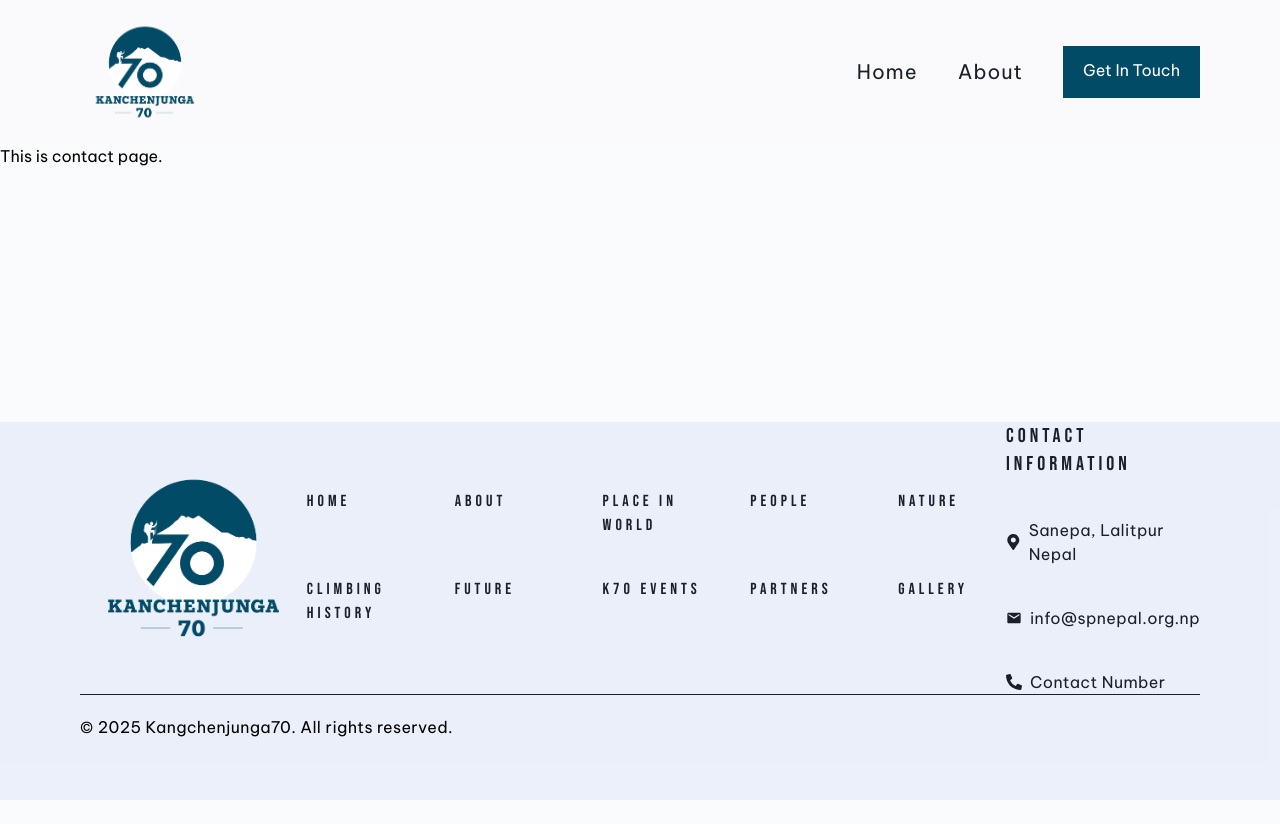
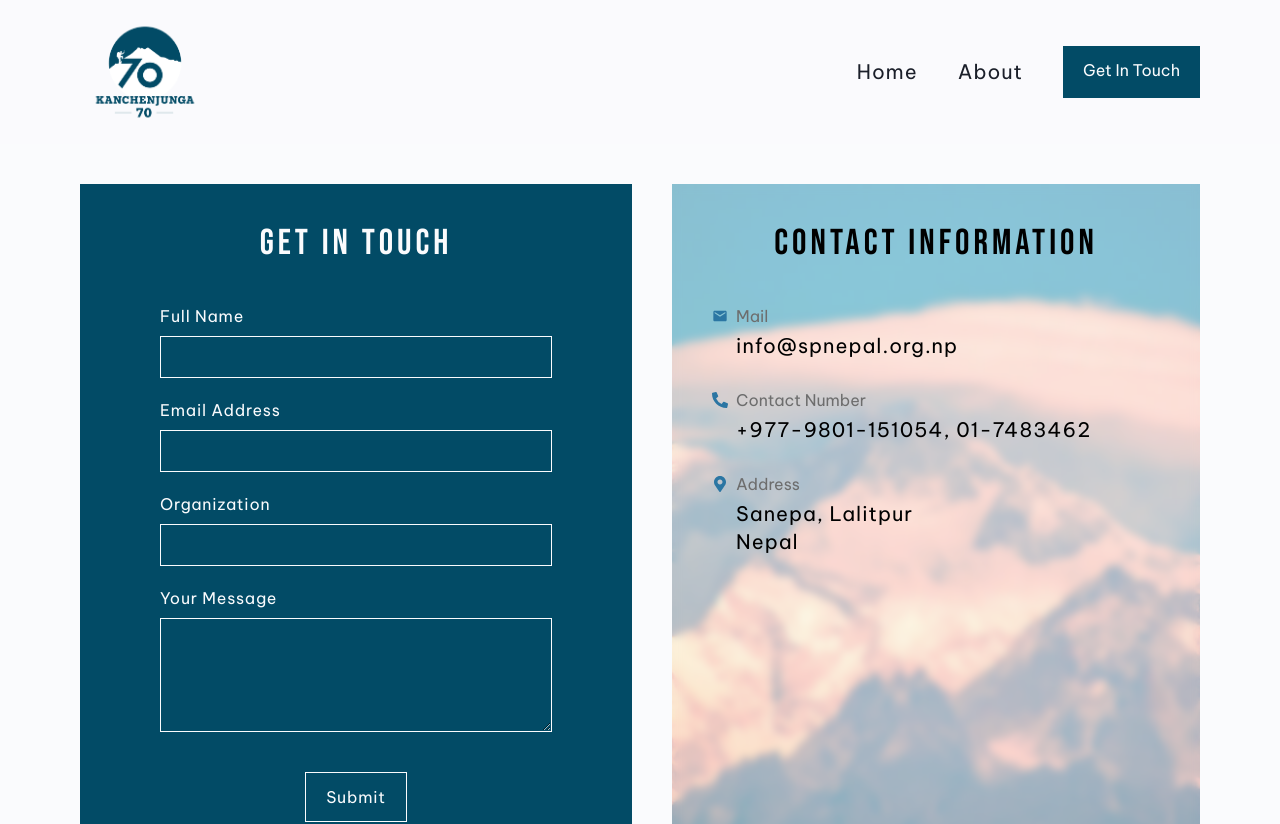
Before and after one commit to Mandalabs-LLC/K70-website, a Next.js app: page /contact in a window 1280 px wide. Shown: the top 824 px of the page. Before the commit the page ends 800 px from the top, so only its background shows below. Built offline with nearby package versions, Linux system fonts and the light colour scheme.

Commit message:
feat: contact page

```diff
--- a/src/app/contact/page.tsx
+++ b/src/app/contact/page.tsx
@@ -1,9 +1,12 @@
+import ContactDetails from '@/components/Contact/ContactDetails'
+import ContactForm from '@/components/Contact/ContactForm'
 import React,{FC} from 'react'
 
 const page:FC = () => {
   return (
-    <div>
-      This is contact page.
+    <div className='flex px-20 pb-20 pt-10 gap-10'>
+      <ContactForm/>
+      <ContactDetails/>
     </div>
   )
 }
--- a/src/app/page.tsx
+++ b/src/app/page.tsx
@@ -1,3 +1,4 @@
+import ContactSection from "@/components/Contact/ContactSection";
 import GridSection from "@/components/GridSection/GridSection";
 import HeroSection from "@/components/HeroSection/HeroSection";
 
@@ -6,6 +7,7 @@ export default function Home() {
     <>
       <HeroSection/>
       <GridSection/>
+      <ContactSection/>
     </>
   );
 }
--- /dev/null
+++ b/src/components/Contact/ContactDetails.tsx
@@ -0,0 +1,42 @@
+import React, { FC } from 'react';
+import Image from 'next/image';
+import ContactImage from '../../../public/images/contactImage.jpg';
+import { MdEmail } from "react-icons/md";
+import { FaPhoneAlt } from "react-icons/fa";
+import { FaMapMarkerAlt } from "react-icons/fa";
+
+const ContactDetails: FC = () => {
+    return (
+        <div className='relative w-auto h-[727px]'>
+            <Image src={ContactImage} alt='k20' className='w-full h-full object-cover opacity-45' />
+            <div className='w-full h-full  backdrop-blur-sm  absolute top-0  p-10'>
+                <p className='text-black bebasNeue uppercase text-4xl tracking-[0.25rem] text-center'>Contact Information</p>
+                <div className='py-10 space-y-7'>
+                    <div className='space-y-1'>
+                        <p className='flex items-center gap-2 '>
+                            <span className='text-blue-light'><MdEmail /></span>
+                            <span className='text-[#6D6D6D] text-base'> Mail</span>
+                        </p>
+                        <p className='text-black text-xl tracking-wider pl-6'>info@spnepal.org.np</p>
+                    </div>
+                    <div className='space-y-1'>
+                        <p className='flex items-center gap-2 '>
+                            <span className='text-blue-light'><FaPhoneAlt /></span>
+                            <span className='text-[#6D6D6D] text-base'>Contact Number</span>
+                        </p>
+                        <p className='text-black text-xl tracking-wider pl-6'>+977-9801-151054, 01-7483462</p>
+                    </div>
+                    <div className='space-y-1'>
+                        <p className='flex items-center gap-2 '>
+                            <span className='text-blue-light'> <FaMapMarkerAlt /></span>
+                            <span className='text-[#6D6D6D] text-base'>Address</span>
+                        </p>
+                        <p className='text-black text-xl tracking-wider pl-6'>Sanepa, Lalitpur <br />Nepal </p>
+                    </div>
+                </div>
+            </div>
+        </div>
+    )
+}
+
+export default ContactDetails;
--- /dev/null
+++ b/src/components/Contact/ContactForm.tsx
@@ -0,0 +1,99 @@
+"use client"
+import React, { useState } from 'react';
+
+const ContactForm: React.FC = () => {
+    const [formData, setFormData] = useState({
+        fullName: '',
+        email: '',
+        organization: '',
+        message: '',
+    });
+
+    const handleChange = (e: React.ChangeEvent<HTMLInputElement | HTMLTextAreaElement>) => {
+        const { name, value } = e.target;
+        setFormData((prev) => ({
+            ...prev,
+            [name]: value,
+        }));
+    };
+
+    const handleSubmit = (e: React.FormEvent<HTMLFormElement>) => {
+        e.preventDefault();
+        // Handle form submission (e.g., send data to an API)
+        console.log(formData);
+    };
+
+    return (
+        <form onSubmit={handleSubmit} className="w-full py-10 px-20 bg-blue-dark text-white tracking-wider">
+            <p className=' bebasNeue uppercase tracking-[0.25rem] text-4xl text-center pb-10'>Get In Touch</p>
+            <div className="mb-5">
+                <label htmlFor="fullName">
+                    Full Name
+                </label>
+                <input
+                    type="text"
+                    name="fullName"
+                    id="fullName"
+                    value={formData.fullName}
+                    onChange={handleChange}
+                    required
+                    className="mt-2 block w-full p-2 border border-white focus:outline-none bg-blue-dark focus:ring-2 focus:ring-blue-500"
+                />
+            </div>
+
+            <div className="mb-5">
+                <label htmlFor="email">
+                    Email Address
+                </label>
+                <input
+                    type="email"
+                    name="email"
+                    id="email"
+                    value={formData.email}
+                    onChange={handleChange}
+                    required
+                    className="mt-2 block w-full p-2 border border-white focus:outline-none bg-blue-dark focus:ring-2 focus:ring-blue-500"
+                />
+            </div>
+
+            <div className="mb-5">
+                <label htmlFor="organization">
+                    Organization
+                </label>
+                <input
+                    type="text"
+                    name="organization"
+                    id="organization"
+                    value={formData.organization}
+                    onChange={handleChange}
+                    className="mt-2 block w-full p-2 border border-white focus:outline-none bg-blue-dark focus:ring-2 focus:ring-blue-500"
+                />
+            </div>
+
+            <div className="mb-5">
+                <label htmlFor="message">
+                    Your Message
+                </label>
+                <textarea
+                    name="message"
+                    id="message"
+                    value={formData.message}
+                    onChange={handleChange}
+                    className="mt-2 block w-full p-2 border border-white focus:outline-none bg-blue-dark focus:ring-2 focus:ring-blue-500"
+                    rows={4}
+                />
+            </div>
+
+            <div className='w-full flex justify-center'>
+            <button
+                type="submit"
+                  className=" mt-5  py-3 px-5 border border-white focus:outline-none bg-blue-dark focus:ring-2 focus:ring-blue-500"
+            >
+                Submit
+            </button>
+            </div>
+        </form>
+    );
+};
+
+export default ContactForm;
--- /dev/null
+++ b/src/components/Contact/ContactSection.tsx
@@ -0,0 +1,25 @@
+import React, { FC } from 'react';
+import Image from 'next/image';
+import ContactImage from '../../../public/images/contactImage.jpg';
+import ContactForm from './ContactForm';
+
+const ContactSection: FC = () => {
+    return (
+        <div className='h-[920px] w-full  relative flex justify-center items-center'>
+            <Image src={ContactImage} alt='k70' className='h-full w-full object-cover opacity-45 absolute' />
+            <div className='flex absolute w-full justify-center items-center gap-20 py-[100px] px-20'>
+                <div className='w-1/2 '>
+                    <ContactForm />
+                </div>
+                <div className='w-1/2 h-full flex flex-col justify-center items-center gap-20'>
+                    <p className='bebasNeue text-blue-dark uppercase tracking-[5px] text-6xl text-center leading-[90px]'>“ Climbers are the ones who dare to reach beyond the skies. ”</p>
+                    <div className='w-full flex justify-end'>
+                        <p className='uppercase text-black bebasNeue tracking-[0.25rem] text-4xl'>- name</p>
+                    </div>
+                </div>
+            </div>
+        </div>
+    )
+}
+
+export default ContactSection;
--- a/tailwind.config.ts
+++ b/tailwind.config.ts
@@ -18,6 +18,9 @@ const config: Config = {
           DEFAULT: '#1B1F2A', // default black text
           light: '#2D4249',   // greyish-blue
         },
+        white:{
+          DEFAULT:'#FAFBFD',
+        }
       },
     },
   },
```
Also changed, not shown: public/images/360_F_406901283_hZfBueqbsed9GxFJUO3JWDsNNVBqVYc3.jpg (added), public/images/contactImage.jpg (added).
